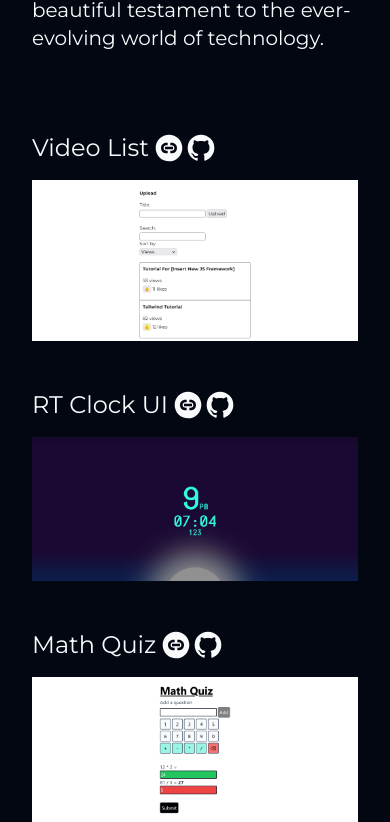
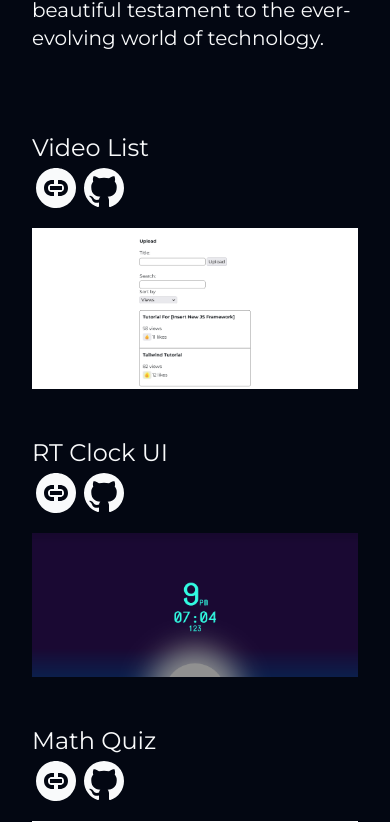
Before and after one commit to EaganFarlin/eaganfarlinDOTcom, a React (Vite) app: page / in a window 390 px wide. Shown: the part 1652-2474 px from the top of the page. Built offline with nearby package versions, Linux system fonts and the light colour scheme.

Commit message:
Improved mobile responsiveness

```diff
--- a/src/components/Project.jsx
+++ b/src/components/Project.jsx
@@ -3,11 +3,12 @@ import React from "react";
 const Project = ({ name, url, githublink, screenshoturi }) => {
   return (
     <div className="mb-12">
+      <div className="md:flex">
+        <h3 className="mr-1 text-2xl">{name}</h3>
         <div className="flex">
-        <h3 className="mr-1 text-2xl">{name}</h3>
           <a href={url}>
             <img
-            className="w-8"
+              className="w-12 md:w-8"
               src="/assets/icons/link-circle.svg"
               target="_blank"
               rel="noopener noreferrer"
@@ -15,12 +16,13 @@ const Project = ({ name, url, githublink, screenshoturi }) => {
           </a>
           <a href={githublink}>
             <img
-            className="w-8"
+              className="w-12 md:w-8"
               src="/assets/icons/github.svg"
               target="_blank"
               rel="noopener noreferrer"
             />
           </a>
+        </div>
       </div>
       <img className="mt-4" src={screenshoturi} />
     </div>
```
Lines whose indentation alone changed are shown as unchanged.
